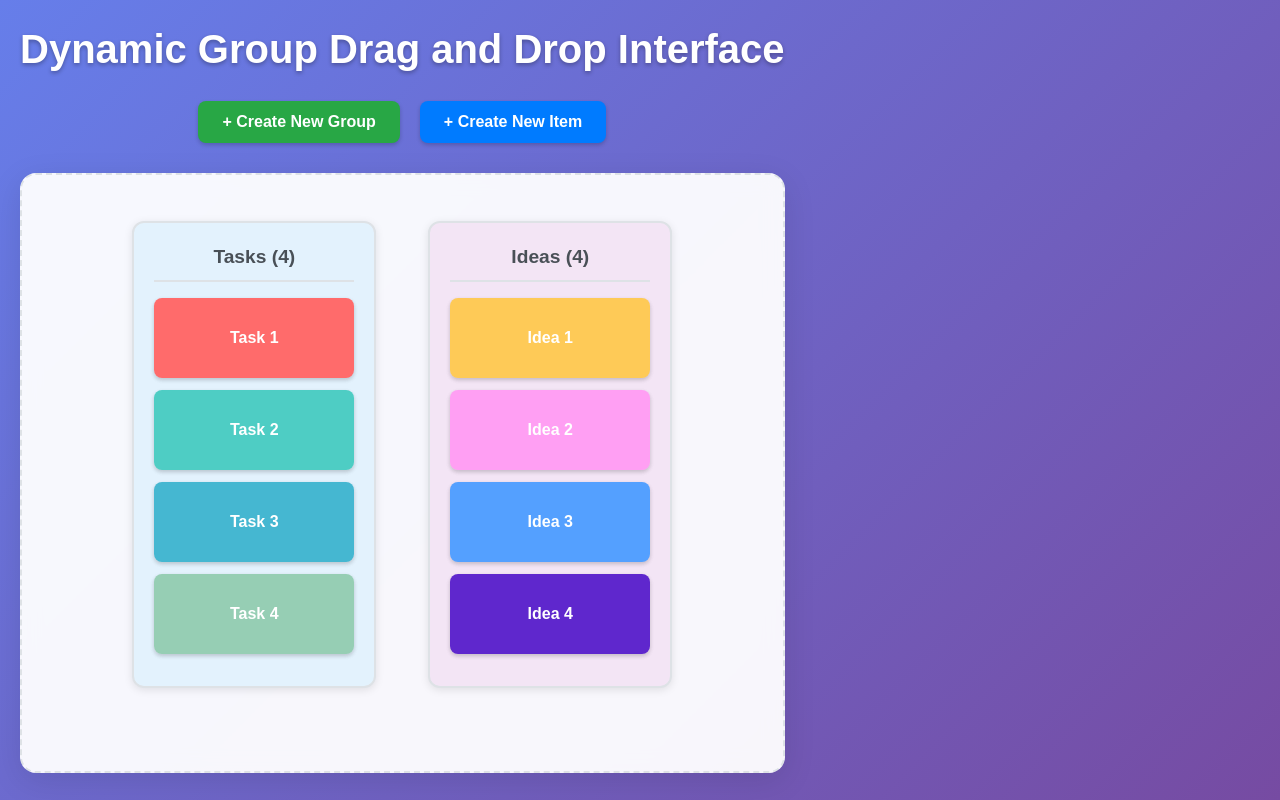
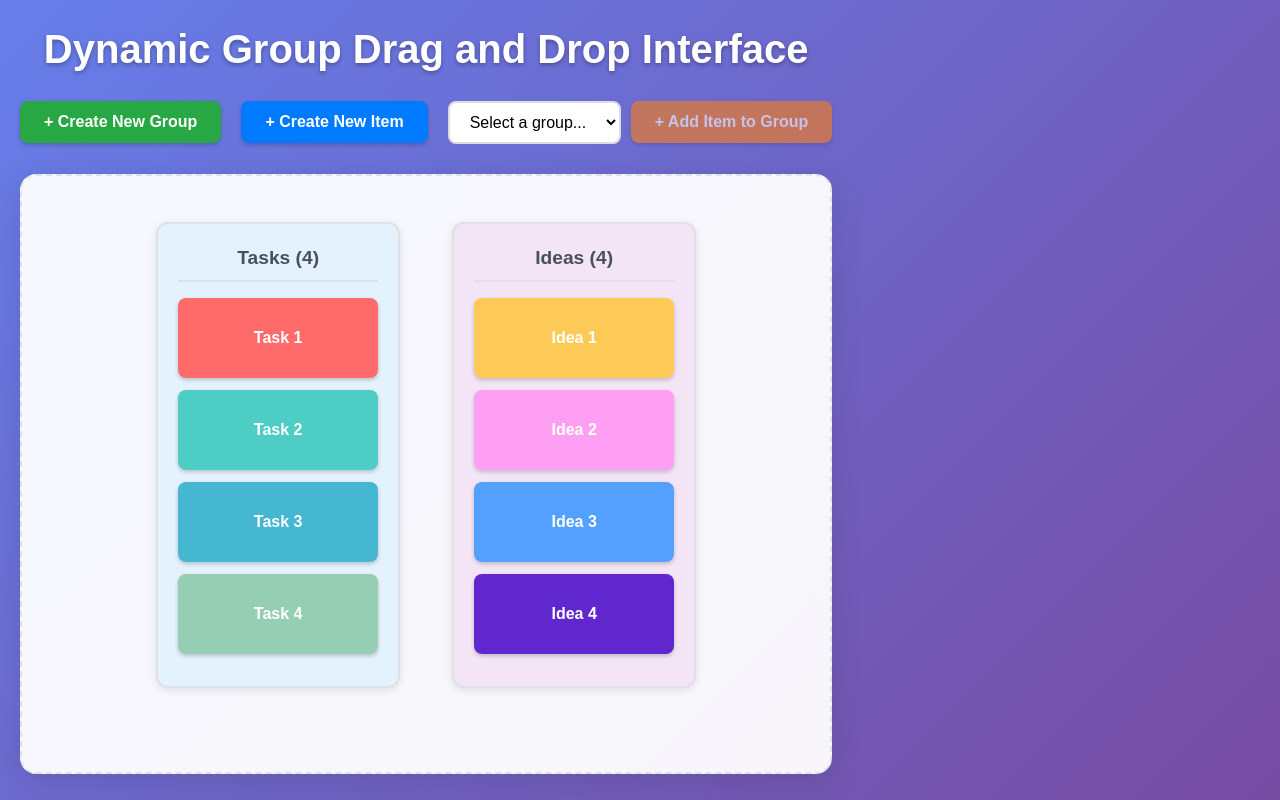
Before and after one commit to sethtw/draganddrop, a React (Vite) app: page / in a window 1280 px wide. Built offline with nearby package versions, Linux system fonts and the light colour scheme.

Commit message:
More work on groups

```diff
--- a/src/App.tsx
+++ b/src/App.tsx
@@ -30,6 +30,7 @@ function App() {
     groupItems,
     createGroup,
     createNewItem,
+    createItemInGroup,
     moveItemInGroup,
     transferItem,
     handleItemDrop,
@@ -57,6 +58,8 @@ function App() {
       <ControlPanel
         onCreateGroup={createGroup}
         onCreateNewItem={createNewItem}
+        onCreateItemInGroup={createItemInGroup}
+        groups={groups}
       />
 
       <DropZone onItemDrop={handleItemDrop}>
--- a/src/components/ControlPanel.tsx
+++ b/src/components/ControlPanel.tsx
@@ -1,8 +1,14 @@
+import React, { useState } from 'react'
+import type { Group } from '../hooks/useGroupManager'
+
 interface ControlPanelProps {
   onCreateGroup: () => void
   onCreateNewItem: () => void
+  onCreateItemInGroup: (groupId: string) => void
+  groups: Group[]
   createGroupText?: string
   createItemText?: string
+  createItemInGroupText?: string
   style?: React.CSSProperties
   buttonStyle?: React.CSSProperties
 }
@@ -10,16 +16,23 @@ interface ControlPanelProps {
 const ControlPanel = ({
   onCreateGroup,
   onCreateNewItem,
+  onCreateItemInGroup,
+  groups,
   createGroupText = "+ Create New Group",
   createItemText = "+ Create New Item",
+  createItemInGroupText = "+ Add Item to Group",
   style = {},
   buttonStyle = {}
 }: ControlPanelProps) => {
+  const [selectedGroupId, setSelectedGroupId] = useState<string>('')
+
   const defaultStyle: React.CSSProperties = {
     display: 'flex',
     justifyContent: 'center',
+    alignItems: 'center',
     gap: '20px',
     marginBottom: '30px',
+    flexWrap: 'wrap',
     ...style
   }
 
@@ -46,6 +59,27 @@ const ControlPanel = ({
     backgroundColor: '#007bff'
   }
 
+  const createItemInGroupButtonStyle: React.CSSProperties = {
+    ...defaultButtonStyle,
+    backgroundColor: '#fd7e14'
+  }
+
+  const selectStyle: React.CSSProperties = {
+    padding: '10px 16px',
+    border: '2px solid #ddd',
+    borderRadius: '8px',
+    fontSize: '16px',
+    backgroundColor: 'white',
+    cursor: 'pointer',
+    minWidth: '150px'
+  }
+
+  const handleAddToGroup = () => {
+    if (selectedGroupId) {
+      onCreateItemInGroup(selectedGroupId)
+    }
+  }
+
   return (
     <div style={defaultStyle}>
       <button
@@ -64,6 +98,40 @@ const ControlPanel = ({
       >
         {createItemText}
       </button>
+
+      {groups.length > 0 && (
+        <div style={{ display: 'flex', gap: '10px', alignItems: 'center' }}>
+          <select
+            value={selectedGroupId}
+            onChange={(e) => setSelectedGroupId(e.target.value)}
+            style={selectStyle}
+          >
+            <option value="">Select a group...</option>
+            {groups.map(group => (
+              <option key={group.id} value={group.id}>
+                {group.title}
+              </option>
+            ))}
+          </select>
+          <button
+            onClick={handleAddToGroup}
+            disabled={!selectedGroupId}
+            style={{
+              ...createItemInGroupButtonStyle,
+              opacity: selectedGroupId ? 1 : 0.6,
+              cursor: selectedGroupId ? 'pointer' : 'not-allowed'
+            }}
+            onMouseOver={(e) => {
+              if (selectedGroupId) {
+                e.currentTarget.style.transform = 'translateY(-2px)'
+              }
+            }}
+            onMouseOut={(e) => e.currentTarget.style.transform = 'translateY(0)'}
+          >
+            {createItemInGroupText}
+          </button>
+        </div>
+      )}
     </div>
   )
 }
--- a/src/hooks/useGroupManager.ts
+++ b/src/hooks/useGroupManager.ts
@@ -48,6 +48,20 @@ export const useGroupManager = ({ initialGroups, initialGroupItems }: UseGroupMa
     setGroupItems(prev => ({ ...prev, [newGroup.id]: [newItem] }))
   }
 
+  // Create a new item in an existing group
+  const createItemInGroup = (groupId: string) => {
+    const newItem: Item = {
+      id: generateId(),
+      text: `Item ${Object.values(groupItems).flat().length + 1}`,
+      color: `hsl(${Math.random() * 360}, 70%, 60%)`,
+    }
+
+    setGroupItems(prev => ({
+      ...prev,
+      [groupId]: [...(prev[groupId] || []), newItem]
+    }))
+  }
+
   // Move item within a group
   const moveItemInGroup = (groupId: string, dragIndex: number, hoverIndex: number) => {
     setGroupItems(prev => {
@@ -76,7 +90,7 @@ export const useGroupManager = ({ initialGroups, initialGroupItems }: UseGroupMa
       })
 
       // Add to target group
-      newGroupItems[targetGroupId] = [...(newGroupItems[targetGroupId] || []), item]
+      newGroupItems[targetGroupId] = [...(newGroupItems[targetGroupId] || []), item] // add item to group by creating new
 
       // Remove empty groups
       const emptyGroupIds = Object.keys(newGroupItems).filter(
@@ -143,6 +157,7 @@ export const useGroupManager = ({ initialGroups, initialGroupItems }: UseGroupMa
     groupItems,
     createGroup,
     createNewItem,
+    createItemInGroup,
     moveItemInGroup,
     transferItem,
     handleItemDrop,
```
